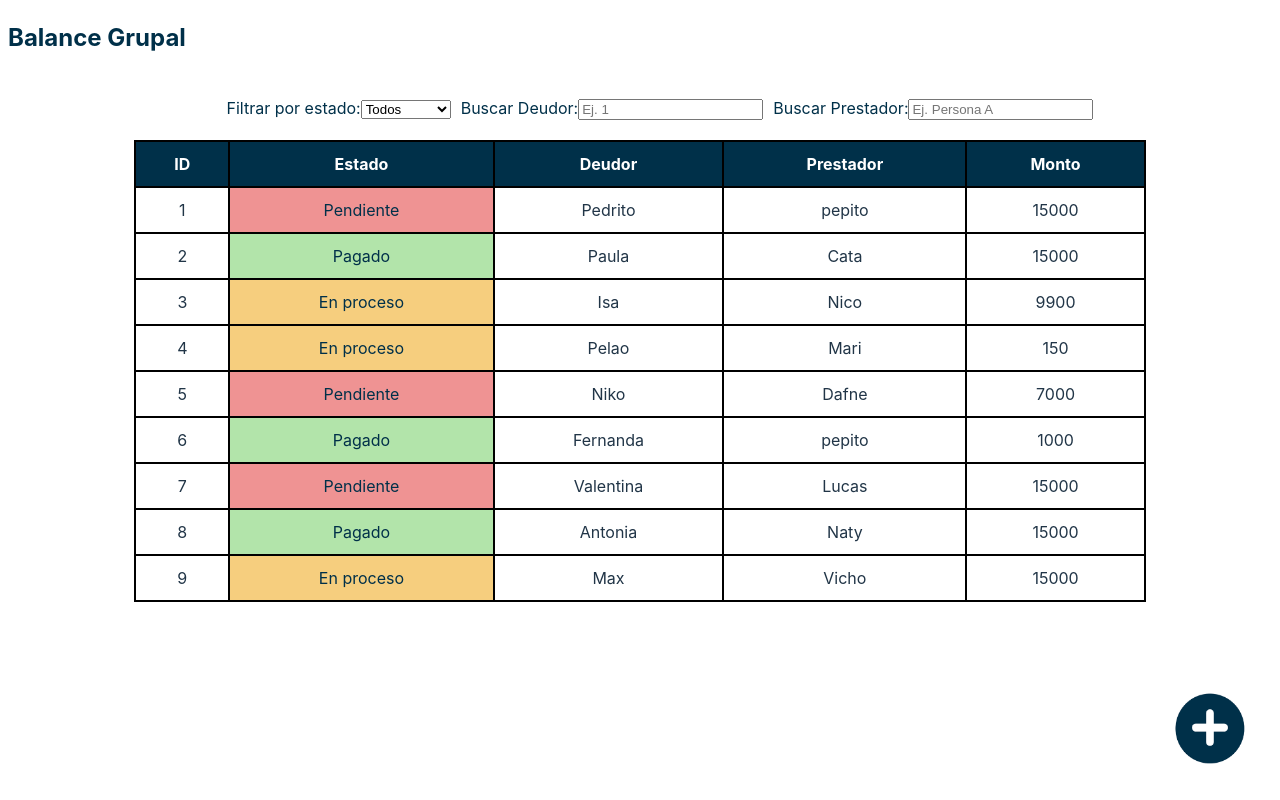
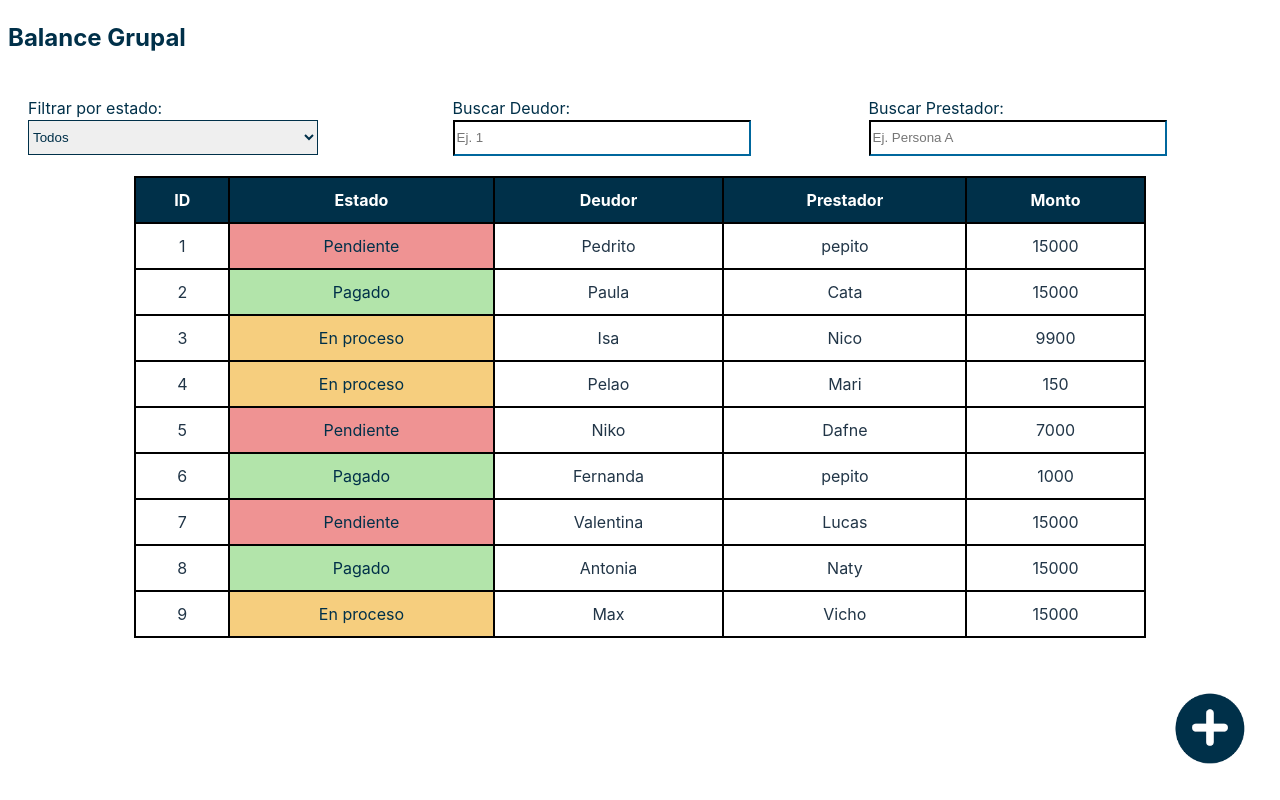
Before and after one commit to DafneValdivia/Frontend-DesarrolloSoftware, a React (Vite) app: page /group in a window 1280 px wide. Shown: the top 800 px of the page. Built offline with nearby package versions, Linux system fonts and the light colour scheme.

Commit message:
Tamaño del input arreglado

```diff
--- a/src/App.css
+++ b/src/App.css
@@ -94,3 +94,17 @@ h2 {
 .foto {
   max-width: 450px;
 }
+
+input {
+  width: 290px;
+  height: 30px;
+  border-color: #003049;
+  color: #003049;
+}
+
+select{
+  width: 290px;
+  height: 35px;
+  border-color: #003049;
+  color: #003049;
+}
--- a/src/components/PopUp.css
+++ b/src/components/PopUp.css
@@ -18,7 +18,7 @@
     width: 300px;
     max-width: 100%;
     height: 100%;
-    max-height: 350px;
+    max-height: 380px;
     text-align: center;
     box-shadow: 0 4px 8px rgba(0, 0, 0, 0.2);
   }
```
